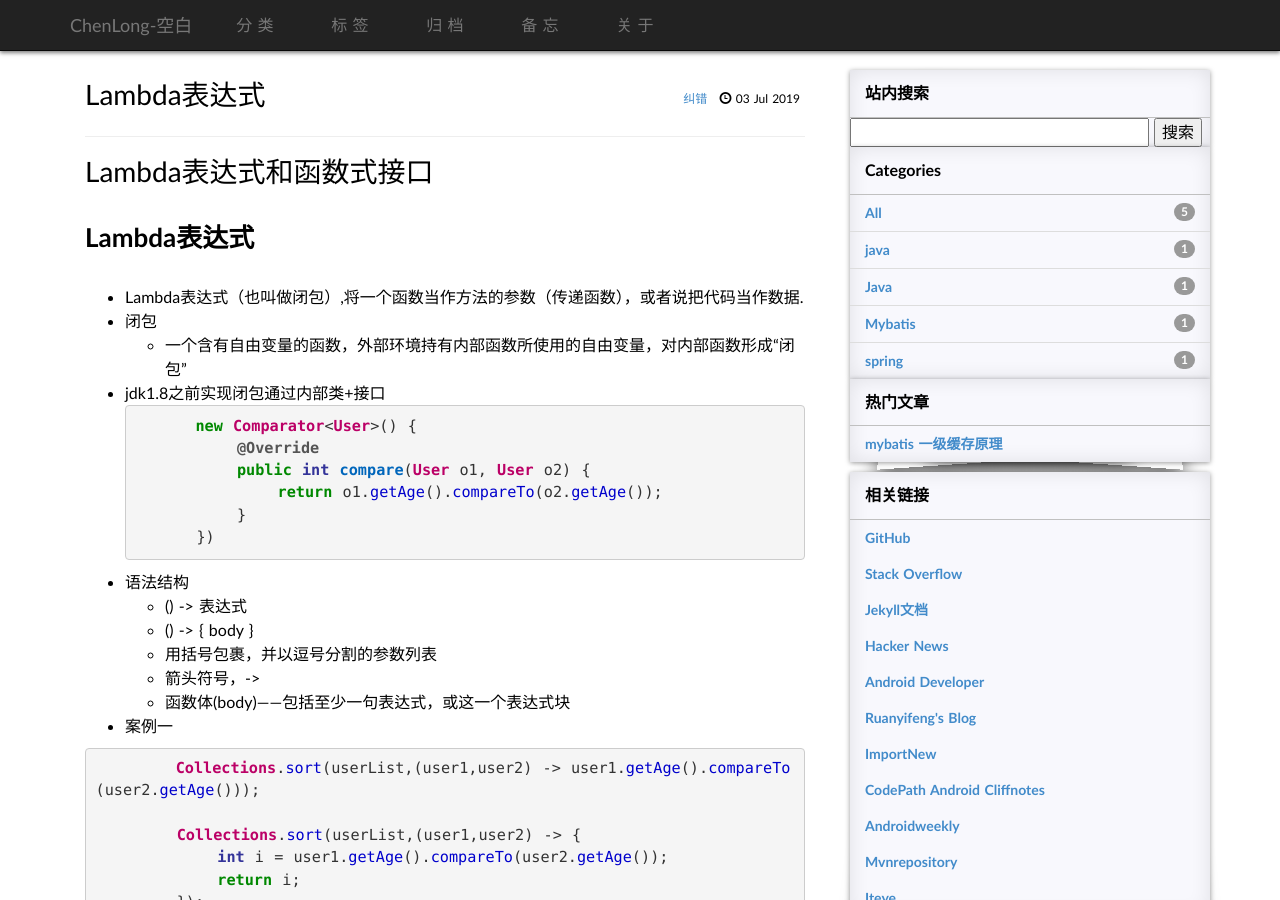
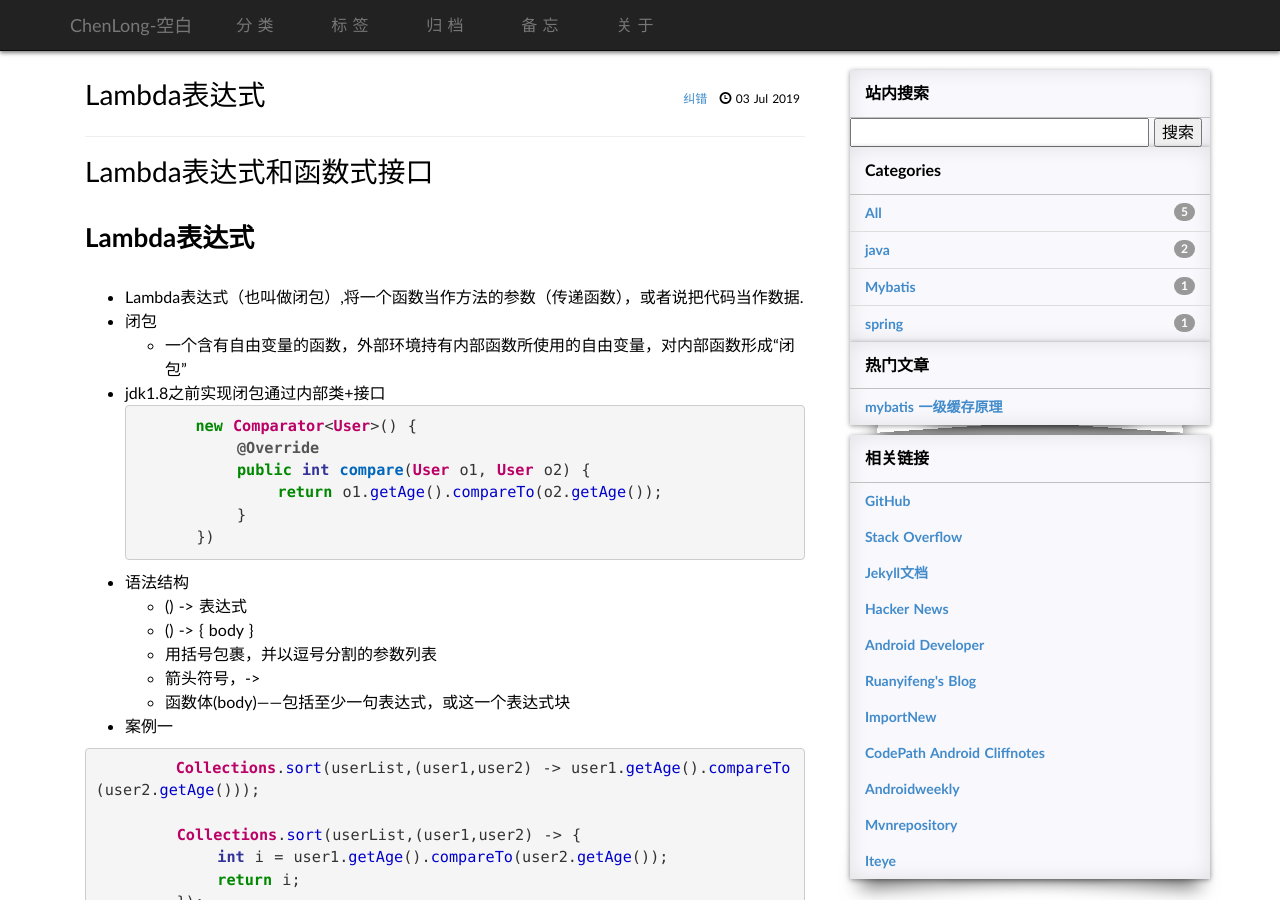
Before and after one commit to wychenlong/wychenlong.github.io, a Jekyll site: the page built from _posts/2019-07-03-java 8 Lambda.md, in a window 1280 px wide and 900 px high. Built offline with Jekyll 4.4.1, drawn with Linux system fonts in a browser that asks for light colours; some web fonts are replaced; comment, search, counter and statistics services are not loaded.

```diff
--- a/_posts/2019-07-03-java 8 Lambda.md
+++ b/_posts/2019-07-03-java 8 Lambda.md
@@ -2,7 +2,7 @@
 layout:     post
 title:      Lambda表达式
 keywords:   Java, lambda
-category:   Java
+category:   java
 description: java 8函数表达式学习
 tags:		[java]
 ---
```
